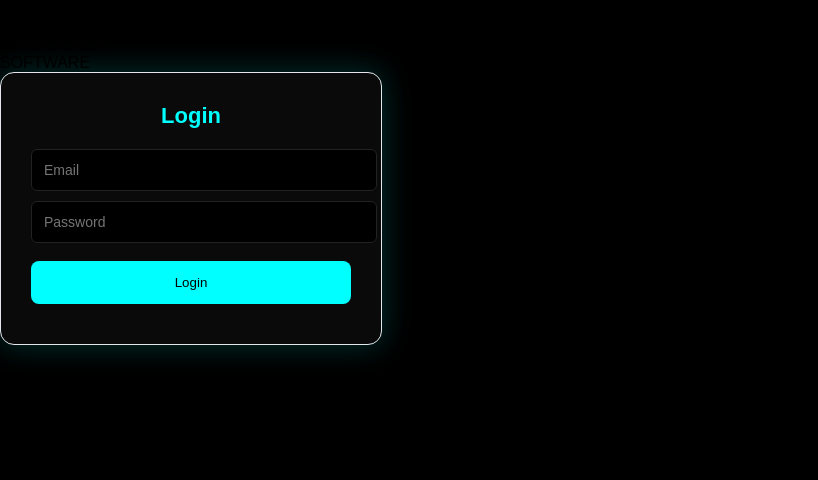
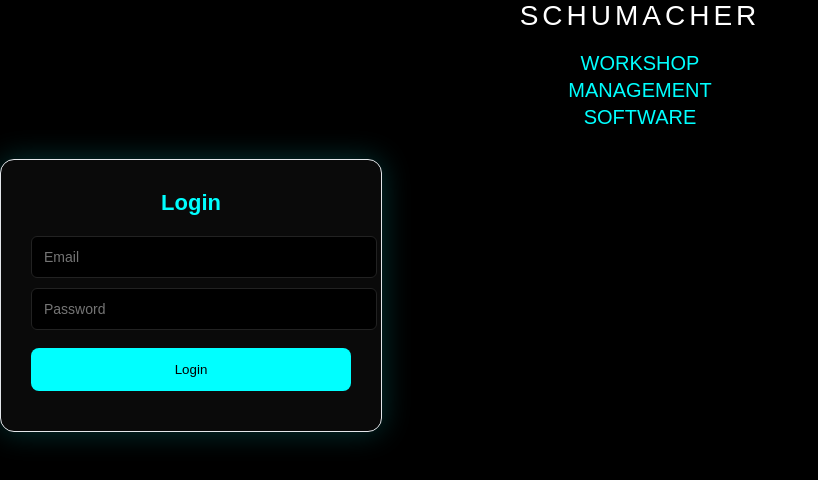
Before and after one commit to gschumacher87-art/mechanix-project, a plain HTML site: page index.html in a window 1280 px wide. Shown: the whole page, without its empty margins (0-818 px from the left). Drawn offline with Linux system fonts and the light colour scheme.

Commit message:
Update styles.css

```diff
--- a/styles.css
+++ b/styles.css
@@ -233,3 +233,63 @@ img { width:100%; border-radius:8px; margin-top:10px; }
     margin-top: 10px;
     color: #ff4d4d;
 }
+
+/* INTRO ANIMATION */
+
+#intro {
+    text-align: center;
+    margin-bottom: 30px;
+}
+
+#brandTop {
+    color: #fff;
+    font-size: 28px;
+    letter-spacing: 4px;
+    opacity: 0;
+    animation: fadeIn 0.8s ease forwards;
+}
+
+#wmsStack {
+    margin-top: 20px;
+}
+
+.wms-line {
+    color: #00ffff;
+    font-size: 20px;
+    margin: 4px 0;
+    opacity: 0;
+    transform: translateY(-20px);
+}
+
+/* DROP TIMING */
+#lineW { animation: drop 0.5s ease forwards 0.8s; }
+#lineM { animation: drop 0.5s ease forwards 1.1s; }
+#lineS { animation: drop 0.5s ease forwards 1.4s; }
+
+/* EXPAND */
+.expand {
+    animation: expandRight 0.6s ease forwards;
+}
+
+/* DELAY LOGIN */
+#loginScreen .card {
+    opacity: 0;
+    animation: fadeIn 0.6s ease forwards 2.5s;
+}
+
+/* KEYFRAMES */
+@keyframes fadeIn {
+    to { opacity: 1; }
+}
+
+@keyframes drop {
+    to {
+        opacity: 1;
+        transform: translateY(0);
+    }
+}
+
+@keyframes expandRight {
+    from { letter-spacing: 0; }
+    to { letter-spacing: 4px; }
+}
```
